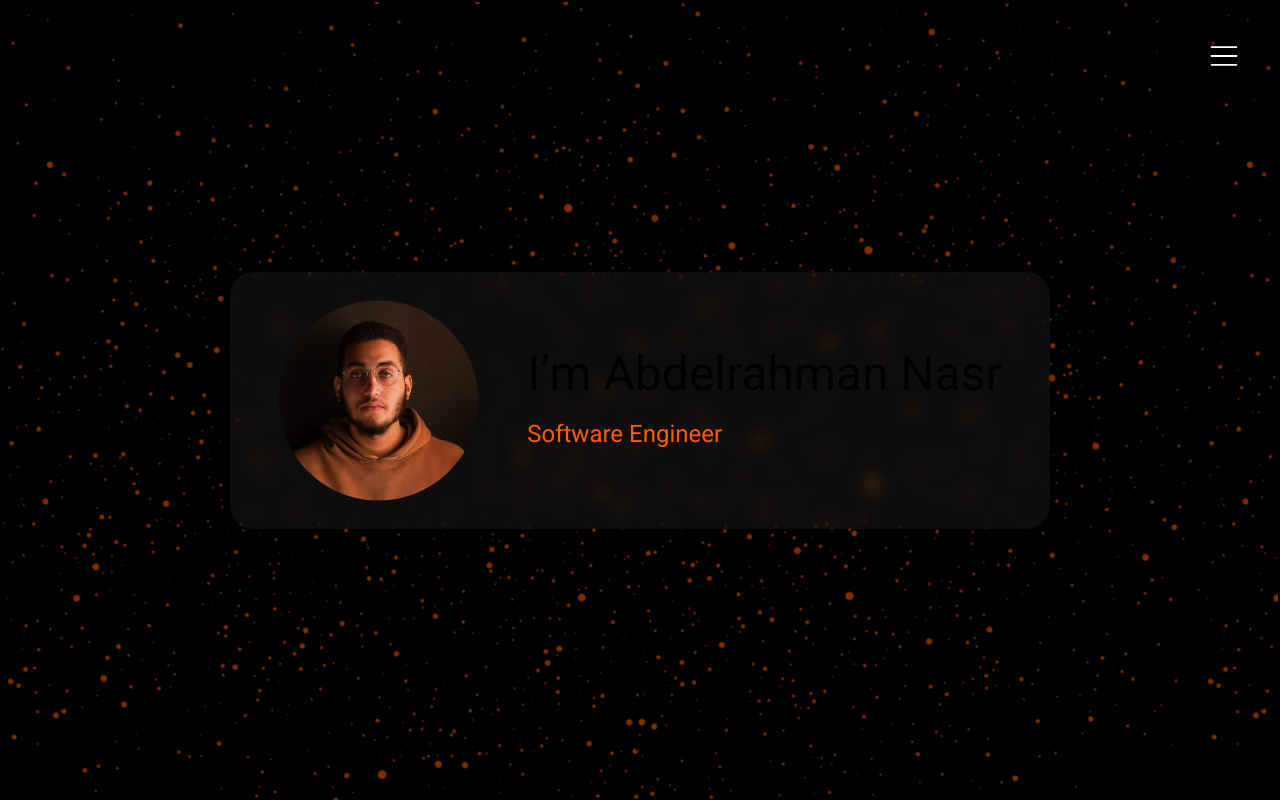
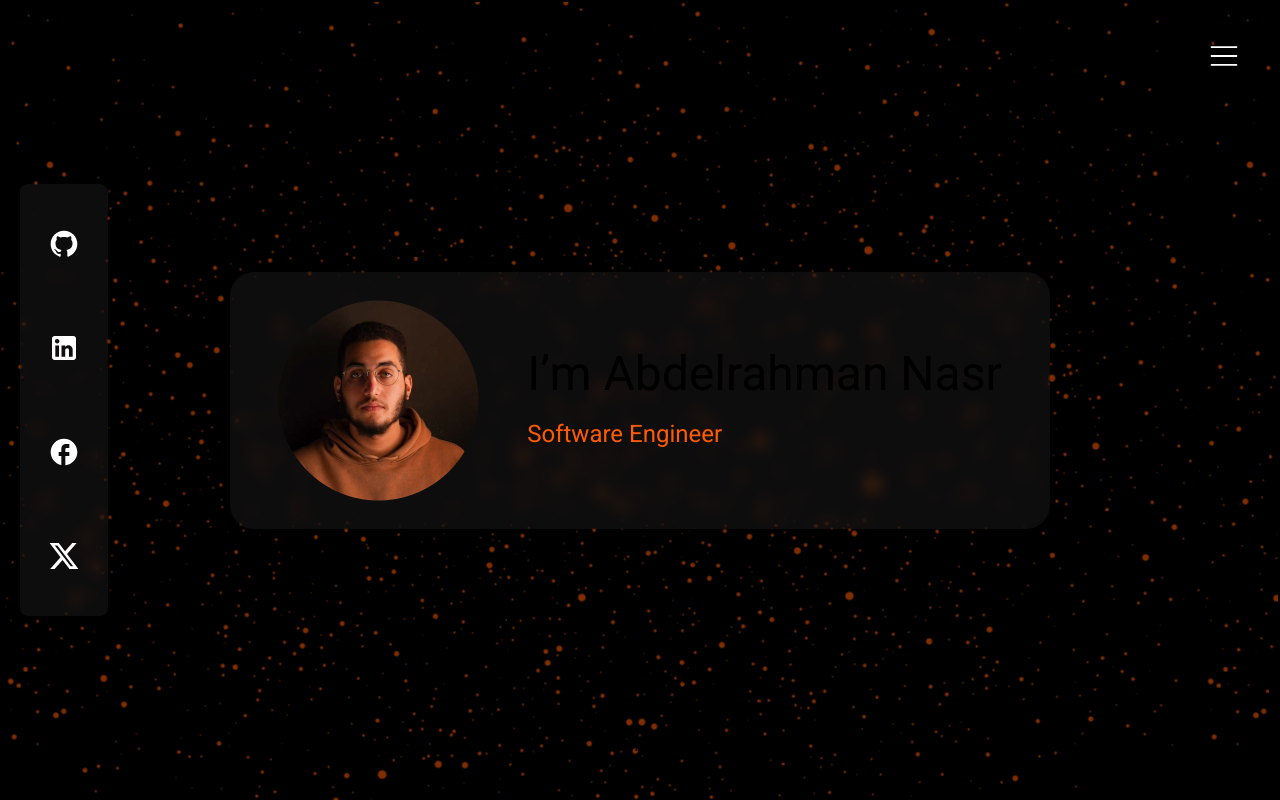
Before and after one commit to MaMasoud/nser-test, a Next.js app: page / in a window 1280 px wide. Built offline with nearby package versions, Linux system fonts and the light colour scheme.

Commit message:
add links

```diff
--- a/src/app/components/MyLayout.jsx
+++ b/src/app/components/MyLayout.jsx
@@ -13,8 +13,30 @@ export default function MyLayout() {
 
   return (
     <>
-    <Header setSideOpen={setSideOpen}/>
-    <Sidebar setSideOpen={setSideOpen} sideOpen={sideOpen}/>
+      <Header setSideOpen={setSideOpen} />
+      <Sidebar setSideOpen={setSideOpen} sideOpen={sideOpen} />
+      <div className="absolute left-5 top-2/4 -translate-y-2/4 bg-white/5 py-8 px-4 flex flex-col gap-12 rounded-lg blur-effect duration-500">
+        <a href='#' target='_blank' className='p-3 hover:bg-white/5 rounded-lg duration-500'>
+          <svg width="32" height="32" viewBox="0 0 32 32" fill="none" xmlns="http://www.w3.org/2000/svg">
+            <path d="M15.9998 2.66667C14.2489 2.66667 12.5151 3.01154 10.8974 3.68161C9.27972 4.35167 7.80986 5.3338 6.57175 6.57191C4.07126 9.0724 2.6665 12.4638 2.6665 16C2.6665 21.8933 6.49317 26.8933 11.7865 28.6667C12.4532 28.7733 12.6665 28.36 12.6665 28V25.7467C8.97317 26.5467 8.1865 23.96 8.1865 23.96C7.57317 22.4133 6.7065 22 6.7065 22C5.49317 21.1733 6.79984 21.2 6.79984 21.2C8.13317 21.2933 8.83984 22.5733 8.83984 22.5733C9.99984 24.6 11.9598 24 12.7198 23.68C12.8398 22.8133 13.1865 22.2267 13.5598 21.8933C10.5998 21.56 7.49317 20.4133 7.49317 15.3333C7.49317 13.8533 7.99984 12.6667 8.8665 11.72C8.73317 11.3867 8.2665 10 8.99984 8.2C8.99984 8.2 10.1198 7.84 12.6665 9.56C13.7198 9.26667 14.8665 9.12 15.9998 9.12C17.1332 9.12 18.2798 9.26667 19.3332 9.56C21.8798 7.84 22.9998 8.2 22.9998 8.2C23.7332 10 23.2665 11.3867 23.1332 11.72C23.9998 12.6667 24.5065 13.8533 24.5065 15.3333C24.5065 20.4267 21.3865 21.5467 18.4132 21.88C18.8932 22.2933 19.3332 23.1067 19.3332 24.3467V28C19.3332 28.36 19.5465 28.7867 20.2265 28.6667C25.5198 26.88 29.3332 21.8933 29.3332 16C29.3332 14.249 28.9883 12.5152 28.3182 10.8976C27.6482 9.27988 26.666 7.81003 25.4279 6.57191C24.1898 5.3338 22.72 4.35167 21.1023 3.68161C19.4846 3.01154 17.7508 2.66667 15.9998 2.66667Z" fill="white" />
+          </svg>
+        </a>
+        <a href='#' target='_blank' className='p-3 hover:bg-white/5 rounded-lg duration-500'>
+          <svg width="32" height="32" viewBox="0 0 32 32" fill="none" xmlns="http://www.w3.org/2000/svg">
+            <path d="M25.3333 4C26.0406 4 26.7189 4.28095 27.219 4.78105C27.719 5.28115 28 5.95942 28 6.66667V25.3333C28 26.0406 27.719 26.7189 27.219 27.219C26.7189 27.719 26.0406 28 25.3333 28H6.66667C5.95942 28 5.28115 27.719 4.78105 27.219C4.28095 26.7189 4 26.0406 4 25.3333V6.66667C4 5.95942 4.28095 5.28115 4.78105 4.78105C5.28115 4.28095 5.95942 4 6.66667 4H25.3333ZM24.6667 24.6667V17.6C24.6667 16.4472 24.2087 15.3416 23.3936 14.5264C22.5784 13.7113 21.4728 13.2533 20.32 13.2533C19.1867 13.2533 17.8667 13.9467 17.2267 14.9867V13.5067H13.5067V24.6667H17.2267V18.0933C17.2267 17.0667 18.0533 16.2267 19.08 16.2267C19.5751 16.2267 20.0499 16.4233 20.3999 16.7734C20.75 17.1235 20.9467 17.5983 20.9467 18.0933V24.6667H24.6667ZM9.17333 11.4133C9.76742 11.4133 10.3372 11.1773 10.7573 10.7573C11.1773 10.3372 11.4133 9.76742 11.4133 9.17333C11.4133 7.93333 10.4133 6.92 9.17333 6.92C8.57571 6.92 8.00257 7.1574 7.57999 7.57999C7.1574 8.00257 6.92 8.57571 6.92 9.17333C6.92 10.4133 7.93333 11.4133 9.17333 11.4133ZM11.0267 24.6667V13.5067H7.33333V24.6667H11.0267Z" fill="white" />
+          </svg>
+        </a>
+        <a href='#' target='_blank' className='p-3 hover:bg-white/5 rounded-lg duration-500'>
+          <svg width="32" height="32" viewBox="0 0 32 32" fill="none" xmlns="http://www.w3.org/2000/svg">
+            <path d="M29.3332 16C29.3332 8.64 23.3598 2.66666 15.9998 2.66666C8.63984 2.66666 2.6665 8.64 2.6665 16C2.6665 22.4533 7.25317 27.8267 13.3332 29.0667V20H10.6665V16H13.3332V12.6667C13.3332 10.0933 15.4265 8 17.9998 8H21.3332V12H18.6665C17.9332 12 17.3332 12.6 17.3332 13.3333V16H21.3332V20H17.3332V29.2667C24.0665 28.6 29.3332 22.92 29.3332 16Z" fill="white" />
+          </svg>
+        </a>
+        <a href='#' target='_blank' className='p-3 hover:bg-white/5 rounded-lg duration-500'>
+          <svg width="32" height="32" viewBox="0 0 32 32" fill="none" xmlns="http://www.w3.org/2000/svg">
+            <path d="M24.2735 3H28.6841L19.0481 14.0133L30.3841 29H21.5068L14.5548 19.9107L6.60012 29H2.18678L12.4935 17.22L1.62012 3H10.7201L17.0041 11.308L24.2735 3ZM22.7255 26.36H25.1695L9.39345 5.50133H6.77078L22.7255 26.36Z" fill="white" />
+          </svg>
+        </a>
+      </div>
     </>
   )
 }
```
